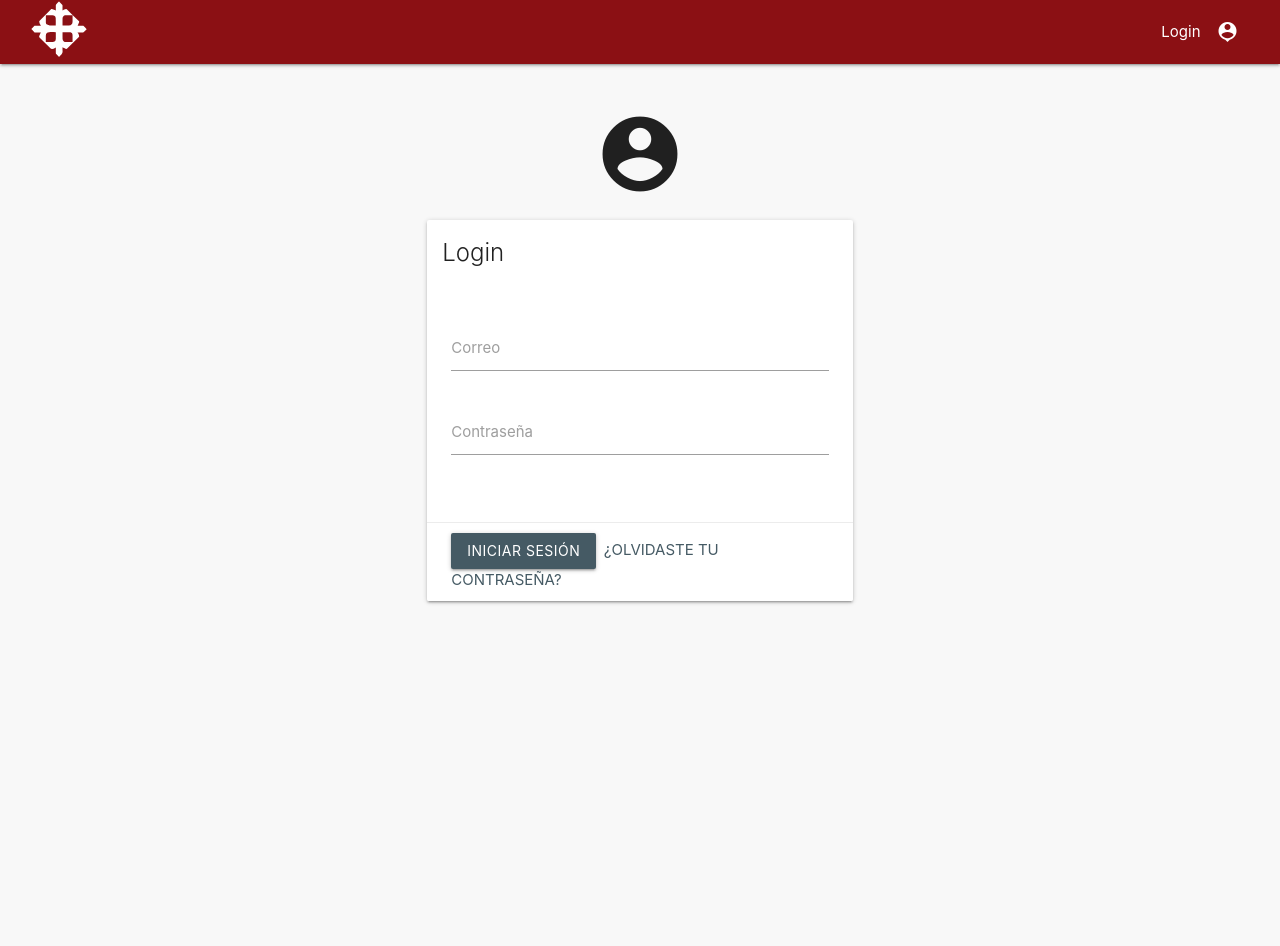
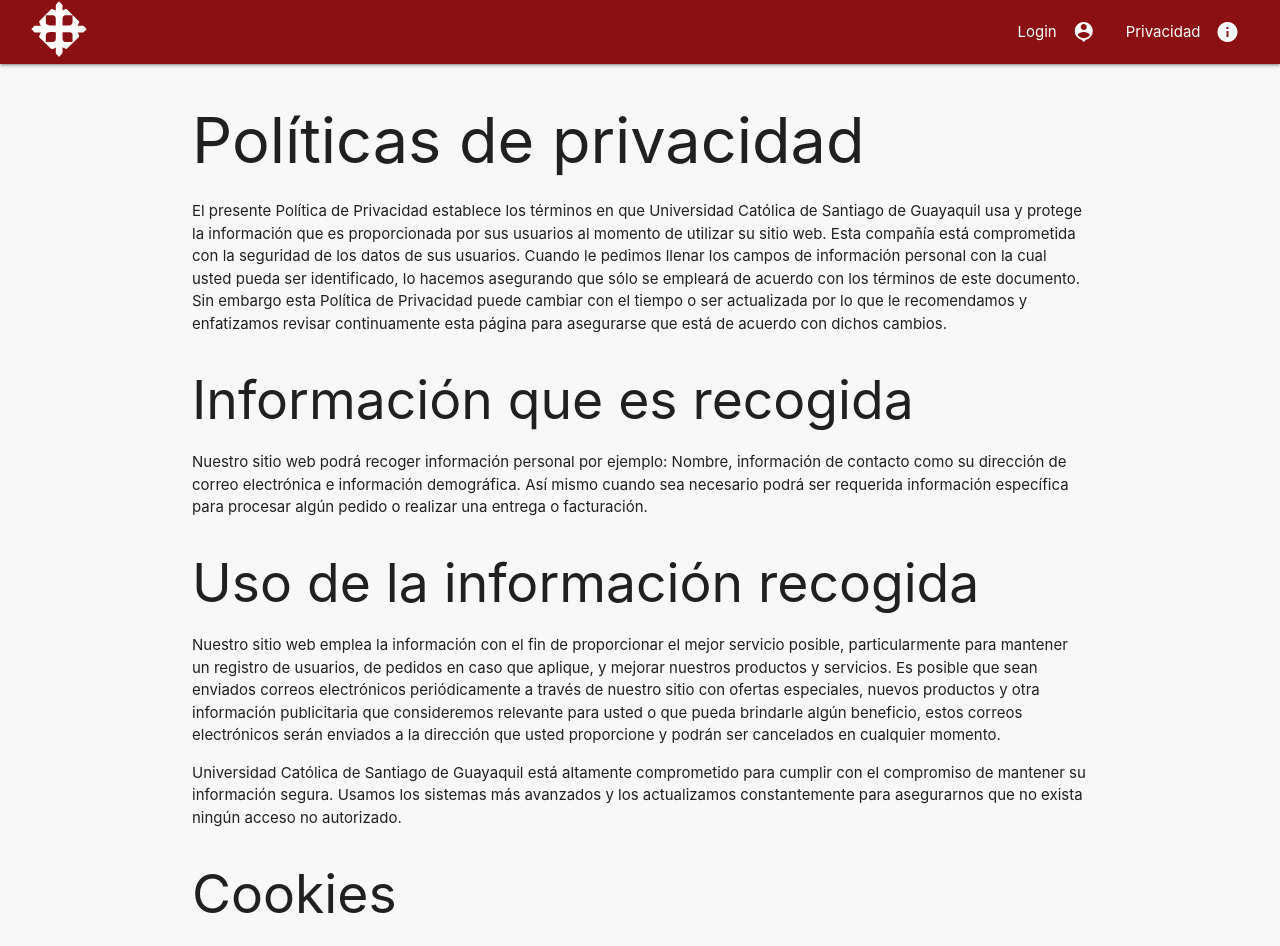
Before and after one commit to thianlopezz/catalk, an Angular app: page /privacidad in a window 1280 px wide. Before the commit this address led to /. Shown: the top 946 px of the page. Before the commit the page ends 800 px from the top, so only its background shows below. Built offline with nearby package versions, Linux system fonts and the light colour scheme.

Commit message:
prueba desde twitter

```diff
--- a/API/controllers/RootController.js
+++ b/API/controllers/RootController.js
@@ -5,6 +5,8 @@
 function RootController() {
 
     this.getAll = function (request, res) {
+
+        console.log(JSON.stringify(request));
 
         switch (request.queryResult.intent.displayName) {
             case 'info.admisiones': AdmisionesController.mapAction(request, res); break;
--- a/src/app/app.module.ts
+++ b/src/app/app.module.ts
@@ -58,6 +58,8 @@
 import { SolicitudesService } from './solicitudes/solicitudes.service';
 import { UsuariosService } from './usuarios/usuarios.service';
 import { ParametrosService } from './parametros/parametros.service';
+import { PruebaComponent } from './prueba/prueba.component';
+import { PrivacidadComponent } from './privacidad/privacidad.component';
 
 @NgModule({
   declarations: [
@@ -104,7 +106,9 @@
     RecuperaContrasenaComponent,
     EstadisticasComponent,
     CardEstadisticaBarrasComponent,
-    CardEstadisticaLineasComponent
+    CardEstadisticaLineasComponent,
+    PruebaComponent,
+    PrivacidadComponent
   ],
   imports: [
     BrowserModule,
--- a/src/app/common/header/header.component.html
+++ b/src/app/common/header/header.component.html
@@ -22,12 +22,24 @@
               <i class="material-icons right">person_pin</i>
             </a>
           </li>
+          <li>
+            <a [routerLink]="['/privacidad']">
+              Privacidad
+              <i class="material-icons right">info</i>
+            </a>
+          </li>
         </ul>
         <ul class="sidenav" id="ul-mobile">
           <li>
             <a [routerLink]="['/login']">
               Login
               <i class="material-icons right">person_pin</i>
+            </a>
+          </li>
+          <li>
+            <a [routerLink]="['/privacidad']">
+              Privacidad
+              <i class="material-icons right">info</i>
             </a>
           </li>
         </ul>
--- /dev/null
+++ b/src/app/privacidad/privacidad.component.html
@@ -0,0 +1,71 @@
+<div class="container">
+  <h1>Políticas de privacidad</h1>
+  <p>
+    El presente Política de Privacidad establece los términos en que Universidad Católica de Santiago de Guayaquil usa y
+    protege la información que es proporcionada por sus usuarios al momento de utilizar su sitio web. Esta compañía está
+    comprometida con la seguridad de los datos de sus usuarios. Cuando le pedimos llenar los campos de información personal
+    con la cual usted pueda ser identificado, lo hacemos asegurando que sólo se empleará de acuerdo con los términos de
+    este documento. Sin embargo esta Política de Privacidad puede cambiar con el tiempo o ser actualizada por lo que le
+    recomendamos y enfatizamos revisar continuamente esta página para asegurarse que está de acuerdo con dichos cambios.
+  </p>
+  <h2>Información que es recogida</h2>
+  <p>
+    Nuestro sitio web podrá recoger información personal por ejemplo: Nombre, información de contacto como su dirección de
+    correo electrónica e información demográfica. Así mismo cuando sea necesario podrá ser requerida información específica
+    para procesar algún pedido o realizar una entrega o facturación.
+  </p>
+  <h2>Uso de la información recogida</h2>
+  <p>
+    Nuestro sitio web emplea la información con el fin de proporcionar el mejor servicio posible, particularmente para
+    mantener un registro de usuarios, de pedidos en caso que aplique, y mejorar nuestros productos y servicios. Es posible
+    que sean enviados correos electrónicos periódicamente a través de nuestro sitio con ofertas especiales, nuevos
+    productos y otra información publicitaria que consideremos relevante para usted o que pueda brindarle algún beneficio,
+    estos correos electrónicos serán enviados a la dirección que usted proporcione y podrán ser cancelados en cualquier
+    momento.
+  </p>
+  <p>
+    Universidad Católica de Santiago de Guayaquil está altamente comprometido para cumplir con el compromiso de mantener su
+    información segura. Usamos los sistemas más avanzados y los actualizamos constantemente para asegurarnos que no exista
+    ningún acceso no autorizado.
+  </p>
+  <h2>Cookies</h2>
+  <p>
+    Una cookie se refiere a un fichero que es enviado con la finalidad de solicitar permiso para almacenarse en su
+    ordenador, al aceptar dicho fichero se crea y la cookie sirve entonces para tener información respecto al tráfico web,
+    y también facilita las futuras visitas a una web recurrente. Otra función que tienen las cookies es que con ellas las
+    web pueden reconocerte individualmente y por tanto brindarte el mejor servicio personalizado de su web.
+  </p>
+  <p>
+    Nuestro sitio web emplea las cookies para poder identificar las páginas que son visitadas y su frecuencia. Esta
+    información es empleada únicamente para análisis estadístico y después la información se elimina de forma permanente.
+    Usted puede eliminar las cookies en cualquier momento desde su ordenador. Sin embargo las cookies ayudan a proporcionar
+    un mejor servicio de los sitios web, estás no dan acceso a información de su ordenador ni de usted, a menos de que
+    usted así lo quiera y la proporcione directamente, visitas a una web . Usted puede aceptar o negar el uso de cookies,
+    sin embargo la mayoría de navegadores aceptan cookies automáticamente pues sirve para tener un mejor servicio web.
+    También usted puede cambiar la configuración de su ordenador para declinar las cookies. Si se declinan es posible que
+    no pueda utilizar algunos de nuestros servicios.
+  </p>
+  <h2>Enlaces a Terceros</h2>
+  <p>
+    Este sitio web pudiera contener en laces a otros sitios que pudieran ser de su interés. Una vez que usted de clic en
+    estos enlaces y abandone nuestra página, ya no tenemos control sobre al sitio al que es redirigido y por lo tanto no
+    somos responsables de los términos o privacidad ni de la protección de sus datos en esos otros sitios terceros. Dichos
+    sitios están sujetos a sus propias políticas de privacidad por lo cual es recomendable que los consulte para confirmar
+    que usted está de acuerdo con estas.
+  </p>
+  <h2>Control de su información personal</h2>
+  <p>
+    En cualquier momento usted puede restringir la recopilación o el uso de la información personal que es proporcionada a
+    nuestro sitio web. Cada vez que se le solicite rellenar un formulario, como el de alta de usuario, puede marcar o
+    desmarcar la opción de recibir información por correo electrónico. En caso de que haya marcado la opción de recibir
+    nuestro boletín o publicidad usted puede cancelarla en cualquier momento.
+  </p>
+  <p>
+    Esta compañía no venderá, cederá ni distribuirá la información personal que es recopilada sin su consentimiento, salvo
+    que sea requerido por un juez con un orden judicial.
+  </p>
+  <p>
+    Universidad Católica de Santiago de Guayaquil Se reserva el derecho de cambiar los términos de la presente Política de
+    Privacidad en cualquier momento.
+  </p>
+</div>
--- /dev/null
+++ b/src/app/privacidad/privacidad.component.ts
@@ -0,0 +1,15 @@
+import { Component, OnInit } from '@angular/core';
+
+@Component({
+  selector: 'app-privacidad',
+  templateUrl: './privacidad.component.html',
+  styleUrls: ['./privacidad.component.css']
+})
+export class PrivacidadComponent implements OnInit {
+
+  constructor() { }
+
+  ngOnInit() {
+  }
+
+}
--- /dev/null
+++ b/src/app/prueba/prueba.component.html
@@ -0,0 +1,3 @@
+<p>
+  prueba works!
+</p>
--- /dev/null
+++ b/src/app/prueba/prueba.component.ts
@@ -0,0 +1,15 @@
+import { Component, OnInit } from '@angular/core';
+
+@Component({
+  selector: 'app-prueba',
+  templateUrl: './prueba.component.html',
+  styleUrls: ['./prueba.component.css']
+})
+export class PruebaComponent implements OnInit {
+
+  constructor() { }
+
+  ngOnInit() {
+  }
+
+}
--- a/src/app/routes/app.routing.ts
+++ b/src/app/routes/app.routing.ts
@@ -16,6 +16,7 @@
 import { GenericoComponent } from '../generico/generico.component';
 import { EstadisticasComponent } from '../estadisticas/estadisticas.component';
 import { RouteActivatorService } from '../login/route-activator.service';
+import { PrivacidadComponent } from '../privacidad/privacidad.component';
 
 const appRoutes: Routes = [
     { path: '', component: LoginComponent },
@@ -48,6 +49,8 @@
 
     { path: 'estadisticas', component: EstadisticasComponent, canActivate: [RouteActivatorService] },
 
+    { path: 'privacidad', component: PrivacidadComponent },
+
     // { path: 'home', component: HomeComponent, canActivate: [RouteActivatorService] },
 
     // otherwise redirect to home
```
Also changed, not shown: src/app/privacidad/privacidad.component.css (added), src/app/prueba/prueba.component.css (added), 2 other files (tests, documents, lock files or other folders).
